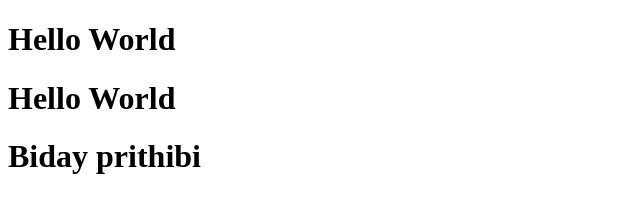
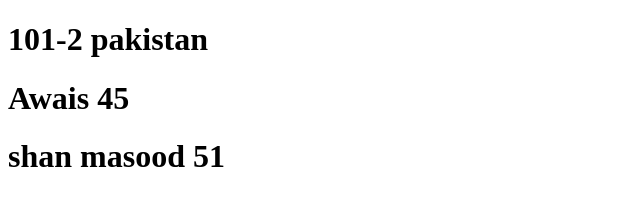
Before and after one commit to HamzaMushtaq23/my-static-website, a plain HTML site: page index.html in a window 1280 px wide. Shown: the whole page, without its empty margins (0-640 px from the left). Drawn offline with Linux system fonts and the light colour scheme.

Commit message:
Update H1 elements in index.html

```diff
--- a/index.html
+++ b/index.html
@@ -6,8 +6,8 @@
     <title>Document</title>
 </head>
 <body>
-    <H1>Hello World</H1>
-    <H1>Hello World</H1>
-    <H1>Biday prithibi</H1>
+    <H1>101-2 pakistan</H1>
+    <H1>Awais 45</H1>
+    <H1>shan masood 51</H1>
 </body>
 </html>
```
